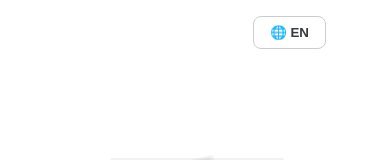
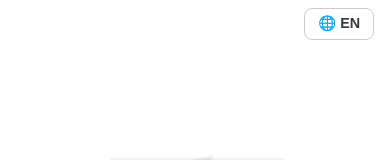
Before and after one commit to TonySandro/pov-mk, a React (Create React App) app: page / in a window 390 px wide. Shown: the top 160 px of the page. Built offline with nearby package versions, Linux system fonts and the light colour scheme.

Commit message:
feat: adding mobile responsiveness in LanguageSwitcher

```diff
--- a/src/components/LanguageSwitcher/languageSwitcher.module.scss
+++ b/src/components/LanguageSwitcher/languageSwitcher.module.scss
@@ -45,4 +45,24 @@
       }
     }
   }
+
+  @media (max-width: 768px) {
+    right: 1rem;
+    top: 0.5rem;
+
+    .toggle {
+      padding: 0.4rem 0.8rem;
+      font-size: 0.9rem;
+    }
+
+    .dropdown {
+      top: 2.5rem;
+      min-width: 100px;
+
+      button {
+        padding: 0.4rem 0.8rem;
+        font-size: 0.9rem;
+      }
+    }
+  }
 }
```
